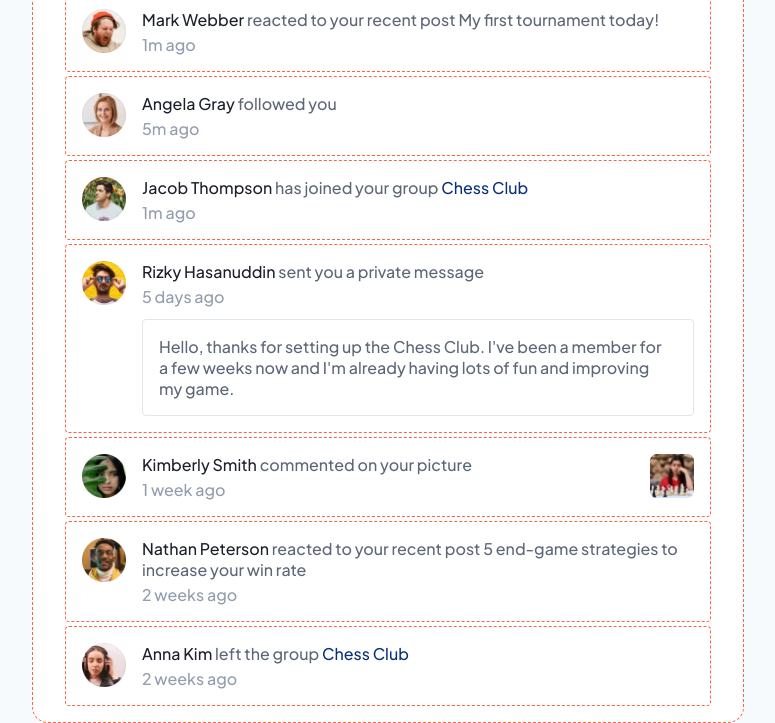
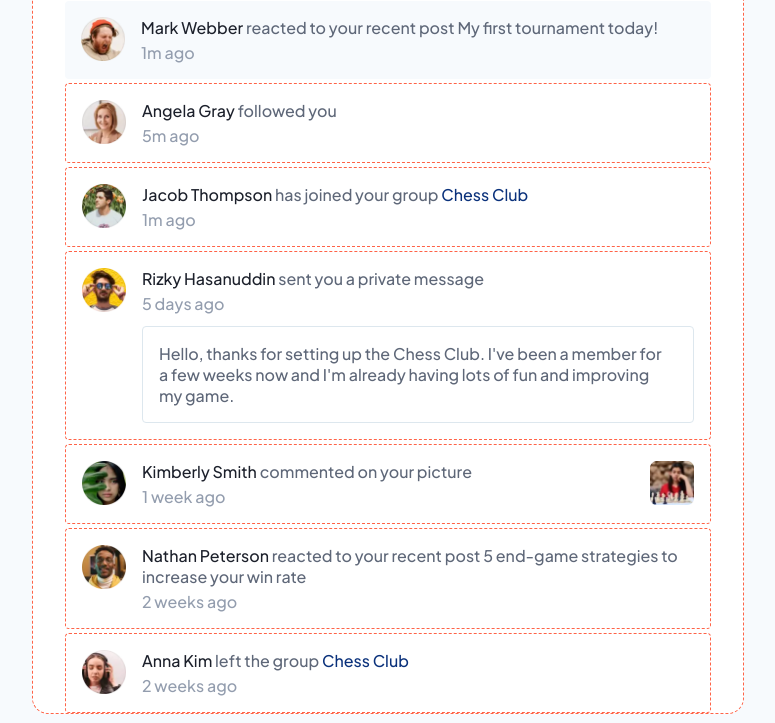
Before and after one commit to tascintra/notifications-page-sass, a plain HTML site: page index.html in a window 1280 px wide. Shown: the part 110-833 px from the top of the page, without its empty margins (252-1027 px from the left). Drawn offline with Linux system fonts and the light colour scheme.

Commit message:
created unread class to change unread notifications bg

```diff
--- a/index.html
+++ b/index.html
@@ -31,7 +31,7 @@
           <button class="notifications__mark__all">Mark all as read</button>
         </div>
       </div>
-      <div class="notification__container marked__border">
+      <div class="notification__container unread">
         <div class="notification__avatar">
           <img src="src/img/avatar-mark-webber.webp" alt="Mark Webber avatar" />
         </div>
--- a/src/styles/componets/_notifications.scss
+++ b/src/styles/componets/_notifications.scss
@@ -2,11 +2,15 @@
   max-width: 668px;
   max-height: 840px;
   border-radius: 16px;
-  padding: 44px 32px 16px 32px;
+  padding: 44px 32px 0px 32px;
   background: var(--white);
   display: flex;
   flex-direction: column;
   gap: 4px;
+
+  .notification__container.unread {
+    background: var(--gray100);
+  }
 
   .notification__container {
     display: flex;
```
Also changed, not shown: src/styles/style.css, 1 other file.
